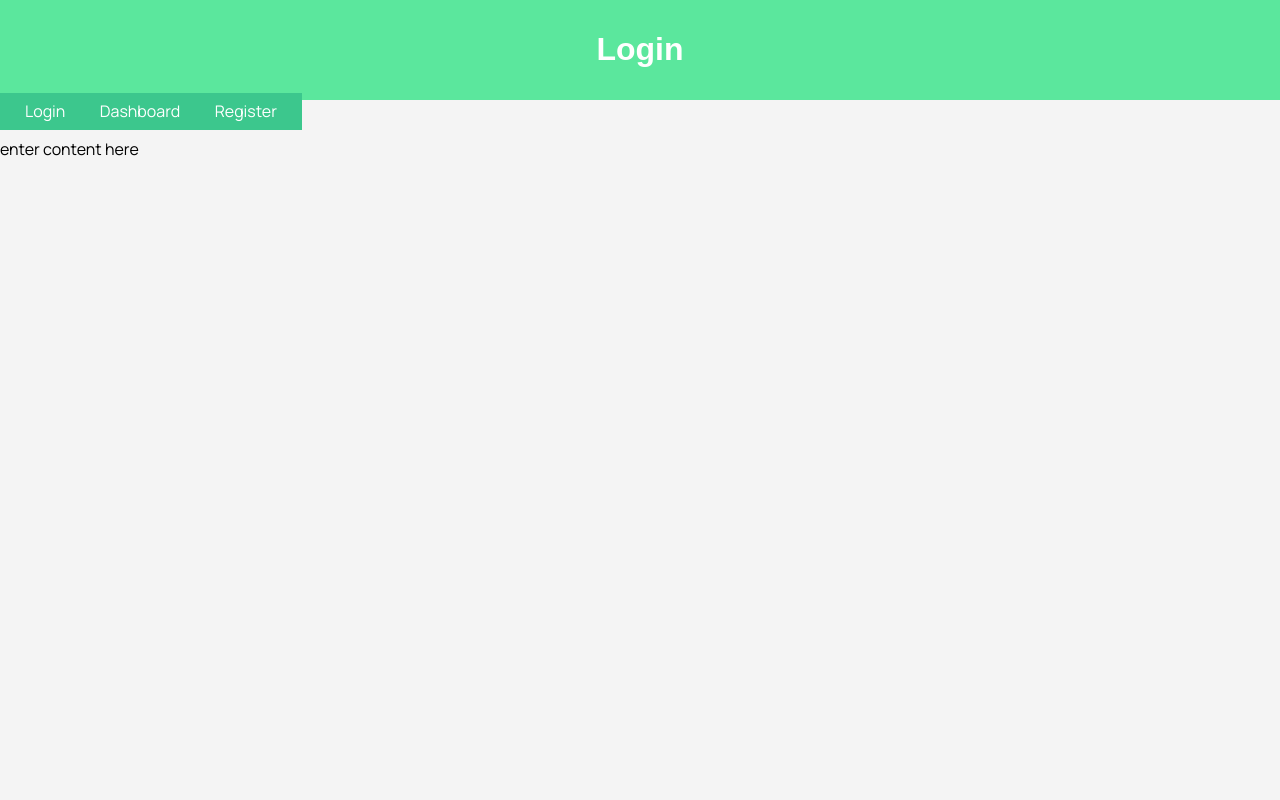
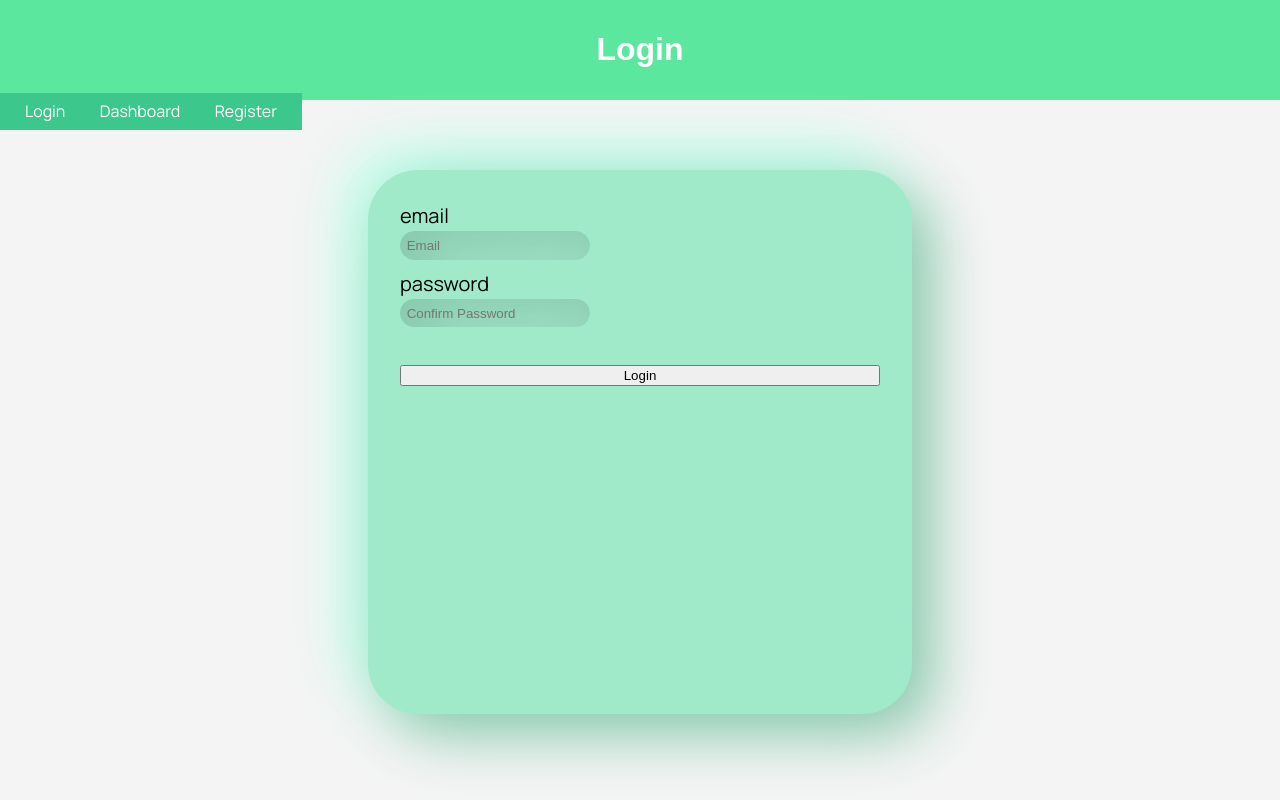
Before and after one commit to appleshoops/ibis-study, a Flask app: page /login in a window 1280 px wide. Run offline with Flask 3, Linux system fonts and the light colour scheme; some web fonts are replaced.

Commit message:
register form works!!!

```diff
--- a/app.py
+++ b/app.py
@@ -18,8 +18,14 @@ def index():
 def dashboard():
     return render_template('dashboard.html')
 
-@app.route('/login')
+@app.route('/login', methods=['GET', 'POST'])
 def login():
+    if request.method == 'POST':
+        username = request.form['username']
+        password = request.form['password']
+
+        conn = get_db_connection()
+        cursor = conn.cursor()
     return render_template('login.html')
 
 @app.route('/register', methods=['GET', 'POST'])
@@ -37,6 +43,22 @@ def register():
         if password != confirmPassword:
             flash('Passwords do not match', 'error')
             return redirect(url_for('register'))
+        try:
+            cursor.execute(
+                f"INSERT INTO Users (username, hashed_password, email, display_name) VALUES ('{username}', '{password}', '{email}', '{displayName}') "
+            )
+            conn.commit()
+            flash('Registration successful', 'success')
+            conn.close()
+            return redirect(url_for('login'))
+        except sqlite3.IntegrityError:
+            conn.close()
+            flash('Username or email already exists', 'error')
+            return redirect(url_for('register'))
+        except Exception as e:
+            conn.close()
+            flash(f'Error: {str(e)}', 'error')
+            return redirect(url_for('register'))
 
         # exists = cursor.execute(f"SELECT COUNT(username) FROM Users WHERE username = '{username}'")
     return render_template('register.html')
--- a/templates/login.html
+++ b/templates/login.html
@@ -2,5 +2,12 @@
 {% block title %}Login - Smart Study Quiz App{% endblock %}
 {% block heading %}Login{% endblock %}
 {% block content %}
-    <p> enter content here </p>
+        <form method="POST" action="{{ url_for('register') }}">
+            <formtext>email </br>
+            <input type="email" name="email" placeholder="Email" required></formtext>
+            <formtext>password </br>
+            <input type="password" name="confirmPassword" placeholder="Confirm Password" required></formtext> </br>
+            <button type="submit">Login</button>
+
+        </form>
 {% endblock %}
```
